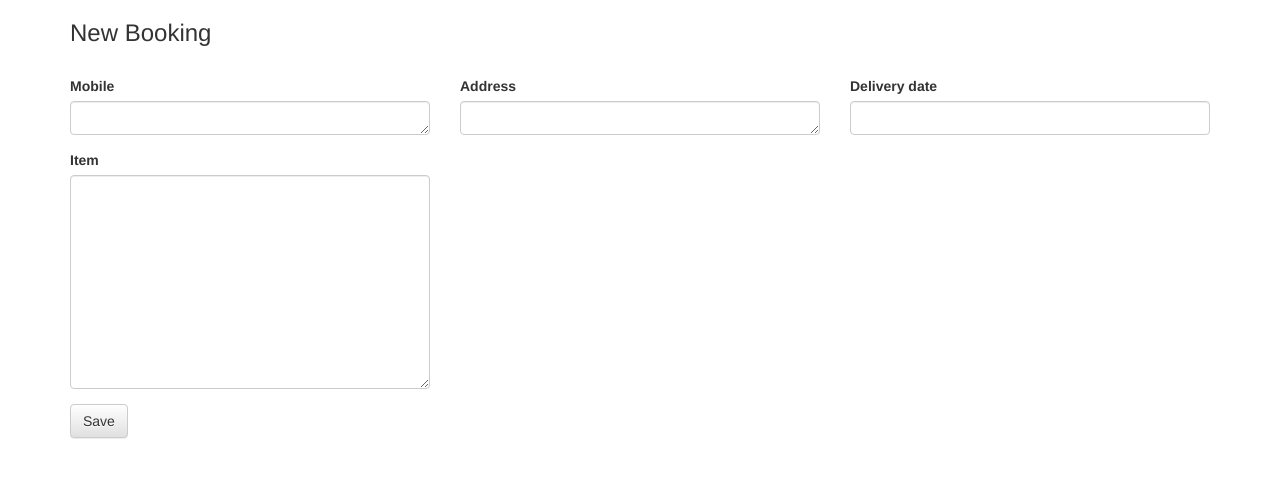
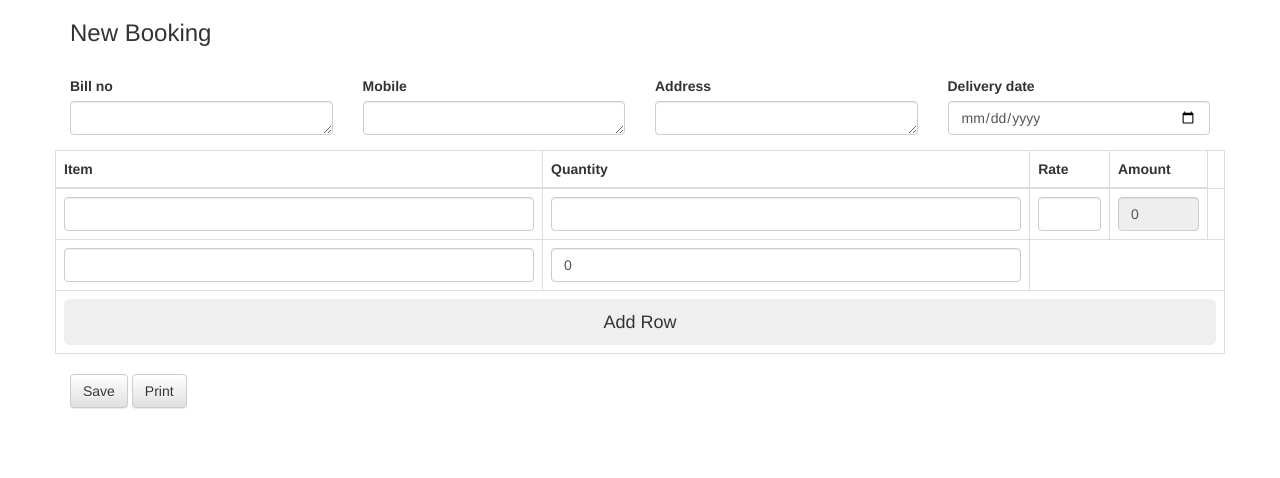
Before and after one commit to YatinGupta777/Shop-Website, a Django app: page /booking/new/ in a window 1280 px wide. Shown: the top 478 px of the page. Run offline with Django 3.2, Linux system fonts and the light colour scheme; some libraries are stand-ins or nearby versions.

Commit message:
Required Form and Index backend done

```diff
--- a/shop_website/booking/forms.py
+++ b/shop_website/booking/forms.py
@@ -1,11 +1,27 @@
 from django import forms
 from booking.models import Booking# -*- coding: utf-8 -*-
+
+class DateInput(forms.DateInput):
+    input_type = 'date'
+
 
 class BookingForm(forms.ModelForm):
      class Meta:
          model = Booking
-         fields = ['mobile', 'address', 'delivery_date', 'item']
+         fields = ['bill_no','mobile', 'address', 'billing_date', 'delivery_date','discount','final_amount']
          widgets = {
+        'bill_no': forms.Textarea(attrs={'rows':1}),
           'mobile': forms.Textarea(attrs={'rows':1}),
           'address': forms.Textarea(attrs={'rows':1}),
+          'delivery_date': DateInput(),
           }
+
+# =============================================================================
+# class ItemForm(forms.ModelForm):
+#      class Meta:
+#          model = Items
+#          fields = ['bill_no', 'item', 'quantity', 'rate']
+#          widgets = {
+#           'bill_no': forms.Textarea(attrs={'rows':1}),
+#           }
+# =============================================================================
--- a/shop_website/booking/migrations/__init__.py
+++ b/shop_website/booking/migrations/__init__.py
@@ -0,0 +1 @@
+# -*- coding: utf-8 -*-
--- a/shop_website/booking/models.py
+++ b/shop_website/booking/models.py
@@ -1,14 +1,13 @@
 from django.db import models
+from django.contrib.postgres.fields import ArrayField
 
 # Create your models here.
 class Booking(models.Model):
+    bill_no = models.TextField(null=True,blank=True,)
     mobile = models.TextField(null=True,blank=True)
     address = models.TextField(null=True,blank=True)
+    billing_date = models.DateField(null=True,blank=True)
     delivery_date = models.DateField(null=True,blank=True)
-    item = models.TextField(null=True,blank=True)
-    quantity = models.IntegerField(null=True,blank=True)
-    rate = models.IntegerField(null=True,blank=True)
-   # amount = int(rate)*int(quantity)
+
     discount = models.IntegerField(null=True,blank=True)
-  #  final_amount = amount-discount
-    paid_amount = models.IntegerField(default = 0,null=True,blank=True)
+    final_amount = models.IntegerField(null=True,blank=True)
--- /dev/null
+++ b/shop_website/booking/static/shop_website.css
@@ -0,0 +1,13 @@
+@media print {
+  body * {
+    visibility: hidden;
+  }
+  #section-to-print, #section-to-print * {
+    visibility: visible;
+  }
+  #section-to-print {
+    position: absolute;
+    left: 0;
+    top: 0;
+  }
+}
--- /dev/null
+++ b/shop_website/booking/static/test.js
@@ -0,0 +1,83 @@
+ var counter = 1;
+$(document).ready(function () {
+
+    $("#addrow").on("click", function () {
+        var newRow = $("<tr>");
+        var cols = "";
+
+        cols += '<td><input id="item_'+counter+'" type="text" name="item_'+counter+'" class="form-control"/></td>';
+        cols += '<td><input id="quantity_'+counter+'" onkeyup="calculate(this.id);calculateTotal();" onchange="calculate(this.id);calculateTotal();"" type="number" name="quantity_'+counter+'"  class="form-control"/></td>';
+        cols += '<td><input id="rate_'+counter+'" onkeyup="calculate(this.id);calculateTotal();" onchange="calculate(this.id);calculateTotal();" type="number" name="rate_'+counter+'"  class="form-control"/></td>';
+        cols += '<td><input value="0" id="amount_'+counter+'" type="number" name="amount_'+counter+'"  class="form-control" value="" readonly/></td>';
+
+        cols += '<td><input type="button" class="ibtnDel btn btn-md btn-danger "  value="Delete"></td>';
+        newRow.append(cols);
+        $("table.order-list").append(newRow);
+
+        counter++;
+
+    });
+
+    $("table.order-list").on("click", ".ibtnDel", function (event) {
+        $(this).closest("tr").remove();
+        counter -= 1
+        calculateTotal();
+    });
+
+});
+var sum = 0;
+function calculate(id){
+    var field_number = id.match(/\d+/)[0];
+
+
+    var quantity_id = "quantity_"+ field_number
+    var quantity_field = document.getElementById(quantity_id);
+
+    var rate_id = "rate_"+ field_number
+    var rate_field = document.getElementById(rate_id);
+
+    var amount_id = "amount_"+ field_number
+    var amount_field = document.getElementById(amount_id);
+    var sum = 0;
+    var quantity = 0;
+    var rate = 0;
+
+    if(quantity_field.value)
+        quantity = parseInt(quantity_field.value);
+
+    if(rate_field.value)
+         rate = parseInt(rate_field.value);
+
+    sum = quantity*rate;
+
+    amount_field.value = sum  ;
+    console.log(quantity)
+    console.log(rate)
+}
+function calculateTotal(){
+        var final_amount_field = document.getElementById("final_amount");
+        var discount_field = document.getElementById("discount");
+        var sum = 0;
+        for(var i=0;i<counter;i++)
+        {
+            id = "amount_"+i;
+            var amount_field = document.getElementById(id);
+            if(amount_field.value)
+                sum += parseInt(amount_field.value);
+        }
+        if(discount_field.value)
+                sum -= parseInt(discount_field.value);
+        final_amount_field.value = sum;
+       // console.log(sum) ;
+}
+
+function print(divName) {
+     var printContents = document.getElementById(divName).innerHTML;
+     var originalContents = document.body.innerHTML;
+
+     document.body.innerHTML = printContents;
+
+     window.print();
+
+     document.body.innerHTML = originalContents;
+}
--- a/shop_website/booking/templates/booking_form.html
+++ b/shop_website/booking/templates/booking_form.html
@@ -2,28 +2,78 @@
 
 {% load crispy_forms_tags %}
 
+
 {% block content %}
     <h3>New Booking</h3>
     <br>
-    <form method="POST" class="post-form">
+<div id="section-to-print">
+    <form method="POST">
         {% csrf_token %}
         <div class="row">
-            <div class="col-lg-4">
+            <div class="col-lg-3">
+            {{ form.bill_no|as_crispy_field}}
+            </div>
+            <div class="col-lg-3">
             {{ form.mobile|as_crispy_field}}
             </div>
-            <div class="col-lg-4">
+            <div class="col-lg-3">
             {{ form.address|as_crispy_field}}
             </div>
-            <div class="col-lg-4">
+            <div class="col-lg-3">
             {{ form.delivery_date|as_crispy_field }}
             </div>
         </div>
-        <div class="row">
-            <div class="col-lg-4">
-            {{ form.item|as_crispy_field }}
-            </div>
+    <div class="row">
+     <table id="myTable" class="table table-bordered order-list">
+    <thead>
+        <tr>
+            <th>Item</th>
+            <th>Quantity</th>
+            <th>Rate</th>
+            <th>Amount</th>
+        </tr>
+    </thead>
+    <tbody>
+        <tr>
+            <td>
+                <input id="item_0" type="text" name="item_0" class="form-control" />
+            </td>
+            <td >
+                <input  id="quantity_0" onkeyup="calculate(this.id);calculateTotal();" onchange="calculate(this.id);calculateTotal();" type="number" name="quantity_0"  class="form-control"/>
+            </td>
+            <td >
+                <input id="rate_0" onkeyup="calculate(this.id);calculateTotal();" onchange="calculate(this.id);calculateTotal();" type="number" name="rate_0"  class="form-control"/>
+            </td>
+            <td >
+                <input value="0" id="amount_0" type="number" name="amount_0"  class="form-control" value="" readonly/>
+            </td>
+            <td ><a class="deleteRow" ></a>
+            </td>
+         </div>
+        </tr>
+    </tbody>
+    <tfoot>
+        <tr>
+            <td class="col-sm-5" style="text-align: left;">
+                <input onkeyup="calculateTotal();" onchange="calculateTotal();" id="discount" type="number" name="discount"  class="form-control"/>
+            </td>
+            <td class="col-sm-5" style="text-align: left;">
+               <input value="0" id="final_amount" type="number" name="final_amount"  class="form-control"/>
+            </td>
+        </tr>
+        <tr>
+</div>
+            <td colspan="5" style="text-align: left;">
+                <input type="button" class="btn btn-lg btn-block " id="addrow" value="Add Row" />
+            </td>
+        </tr>
+        <tr>
+        </tr>
+    </tfoot>
+</table>
         </div>
 
         <button type="submit" class="save btn btn-default">Save</button>
+         <button onclick="print('printableArea')" class="save btn btn-default">Print</button>
     </form>
 {% endblock %}
--- a/shop_website/booking/urls.py
+++ b/shop_website/booking/urls.py
@@ -4,4 +4,5 @@ from . import views
 urlpatterns = [
     path("", views.booking_index, name = "booking_index"),
     path("new/", views.booking_form, name = "booking_form"),
+    #path("new/<int:pk>", views.add_item_to_booking, name = "booking_form_pk"),
 ]
--- a/shop_website/booking/views.py
+++ b/shop_website/booking/views.py
@@ -1,7 +1,7 @@
 from django.shortcuts import render
 from django.shortcuts import redirect
 from booking.models import Booking
-from .forms import BookingForm
+from .forms import *
 
 def booking_index(request):
     bookings = Booking.objects.all()
@@ -14,6 +14,8 @@ def booking_form(request):
     if request.method == "POST":
         form = BookingForm(request.POST)
         if form.is_valid():
+            form.discount = request.POST.get('discount')
+            form.final_amount = request.POST.get('final_amount')
             entry = form.save(commit=False)
             entry.save()
             return redirect('booking_index')
@@ -21,3 +23,18 @@ def booking_form(request):
         form = BookingForm()
 
     return render(request,'booking_form.html',{'form':form})
+
+# =============================================================================
+# def add_item_to_booking(request, pk):
+#     bill_no = get_object_or_404(Booking, pk=pk)
+#     if request.method == "POST":
+#         form = ItemForm(request.POST)
+#         if form.is_valid():
+#             item = form.save(commit=False)
+#             item.bill_no = bill_no
+#             item.save()
+#             return redirect('booking_form_pk.html', pk=bill_no.pk)
+#     else:
+#         form = ItemForm()
+#     return render(request, 'booking_form_pk.html', {'form': form})
+# =============================================================================
--- a/shop_website/shop_website/templates/base.html
+++ b/shop_website/shop_website/templates/base.html
@@ -3,24 +3,33 @@
   <head>
     <meta charset="utf-8">
     <meta name="viewport" content="width=device-width, initial-scale=1, shrink-to-fit=no">
+{% load static %}
     <!-- Latest compiled and minified CSS -->
+<script
+  src="https://code.jquery.com/jquery-3.4.1.slim.min.js"
+  integrity="sha256-pasqAKBDmFT4eHoN2ndd6lN370kFiGUFyTiUHWhU7k8="
+  crossorigin="anonymous"></script>
+
+
 <link rel="stylesheet" href="https://maxcdn.bootstrapcdn.com/bootstrap/3.3.7/css/bootstrap.min.css" integrity="sha384-BVYiiSIFeK1dGmJRAkycuHAHRg32OmUcww7on3RYdg4Va+PmSTsz/K68vbdEjh4u" crossorigin="anonymous">
 
 <!-- Optional theme -->
 <link rel="stylesheet" href="https://maxcdn.bootstrapcdn.com/bootstrap/3.3.7/css/bootstrap-theme.min.css" integrity="sha384-rHyoN1iRsVXV4nD0JutlnGaslCJuC7uwjduW9SVrLvRYooPp2bWYgmgJQIXwl/Sp" crossorigin="anonymous">
+<link rel="stylesheet" href="{% static 'shop_website.css' %}" >
 
 <!-- Latest compiled and minified JavaScript -->
 <script src="https://maxcdn.bootstrapcdn.com/bootstrap/3.3.7/js/bootstrap.min.js" integrity="sha384-Tc5IQib027qvyjSMfHjOMaLkfuWVxZxUPnCJA7l2mCWNIpG9mGCD8wGNIcPD7Txa" crossorigin="anonymous"></script>
+
+
     <title>Rainbow Dry Cleaners</title>
   </head>
   <body>
     <div class="container">
 
-
           {% block content %}
           {% endblock %}
 
-
     </div>
   </body>
+  <script src="{% static 'test.js' %}"></script>
 </html>
```
Also changed, not shown: shop_website/booking/templates/bookings_index.html (+16 -10 lines), shop_website/booking/templates/test.html (added, +49 -0 lines), shop_website/shop_website/settings.py (+10 -3 lines), shop_website/booking/migrations/0001_initial.py, shop_website/booking/migrations/0002_auto_20200202_1634.py (deleted), shop_website/db.sqlite3, 3 other files.
